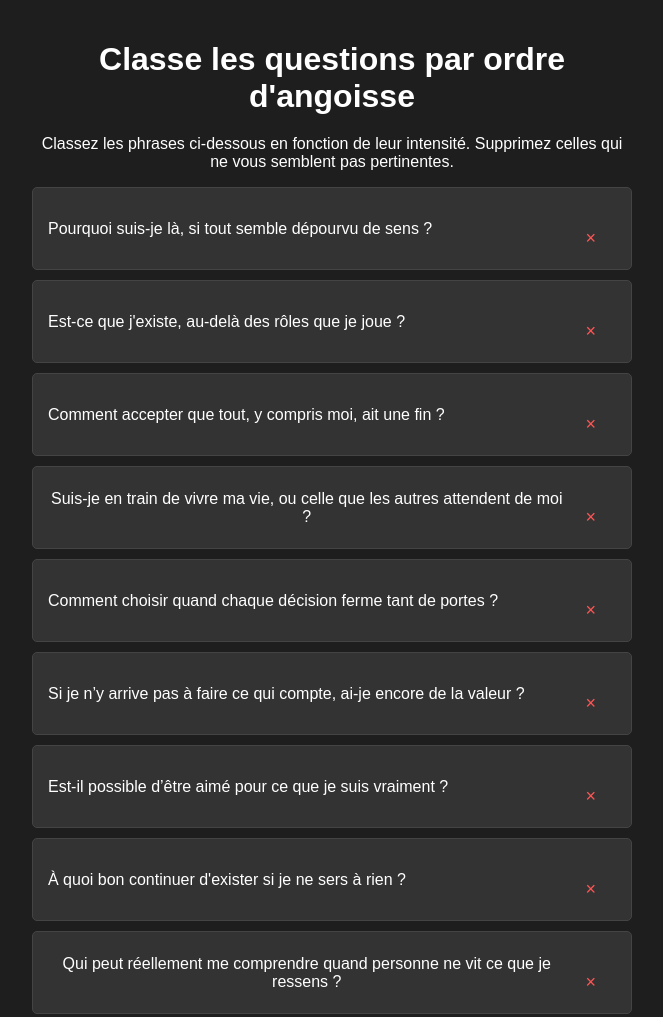
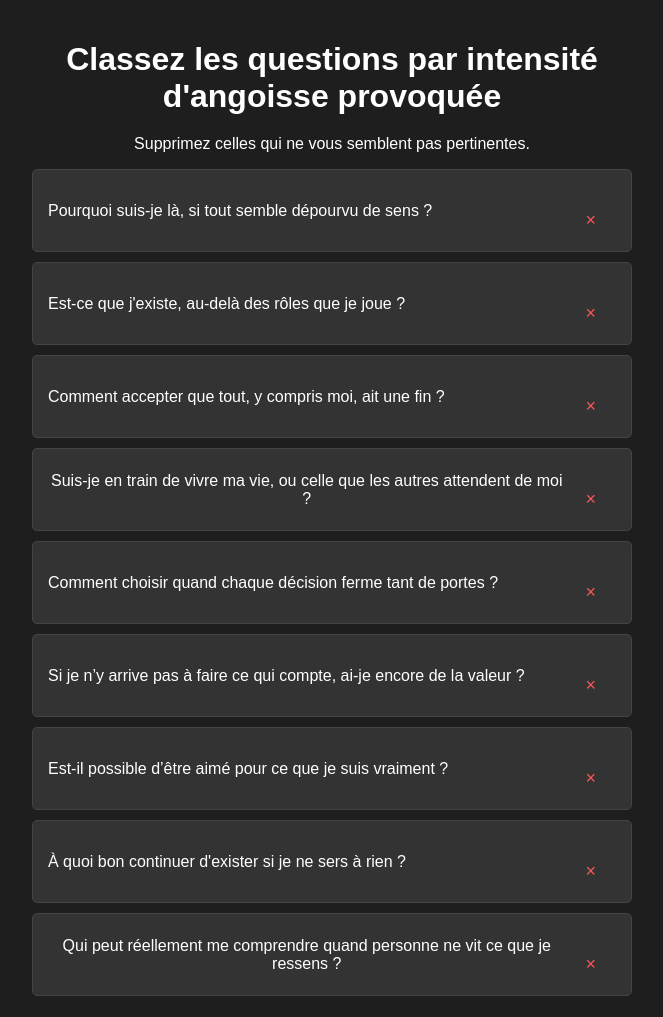
Before and after one commit to Noctambulique/-chelle, a plain HTML site: page index.html in a window 1280 px wide. Shown: the top 1017 px of the page, without its empty margins (308-971 px from the left). Drawn offline with Linux system fonts and the light colour scheme.

Commit message:
Update index.html

```diff
--- a/index.html
+++ b/index.html
@@ -87,8 +87,8 @@
 </head>
 <body>
     <div class="container">
-        <h1>Classe les questions par ordre d'angoisse</h1>
-        <p>Classez les phrases ci-dessous en fonction de leur intensité. Supprimez celles qui ne vous semblent pas pertinentes.</p>
+        <h1>Classez les questions par intensité d'angoisse provoquée</h1>
+        <p>Supprimez celles qui ne vous semblent pas pertinentes.</p>
         <ul id="phrases" class="sortable-list">
             <li draggable="true">Pourquoi suis-je là, si tout semble dépourvu de sens ? <button class="delete-btn">&times;</button></li>
             <li draggable="true">Est-ce que j'existe, au-delà des rôles que je joue ? <button class="delete-btn">&times;</button></li>
```
